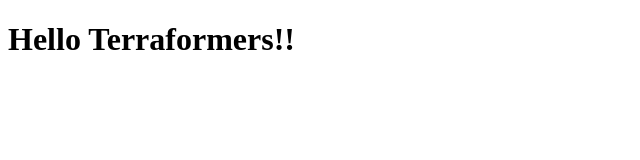
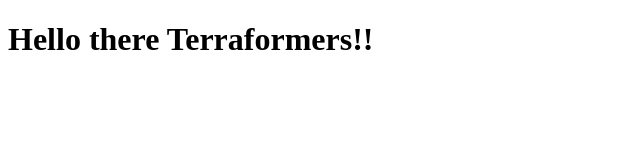
Before and after one commit to JorgeAbrego/terraform-beginner-bootcamp-2023, a plain HTML site: page public/index.html in a window 1280 px wide. Shown: the whole page, without its empty margins (0-640 px from the left). Drawn offline with Linux system fonts and the light colour scheme.

```diff
--- a/public/index.html
+++ b/public/index.html
@@ -6,6 +6,6 @@
     <title>Hello Terraformers</title>
 </head>
 <body>
-    <h1>Hello Terraformers!!</h1>
+    <h1>Hello there Terraformers!!</h1>
 </body>
 </html>
```
Also changed, not shown: 4 other files.
